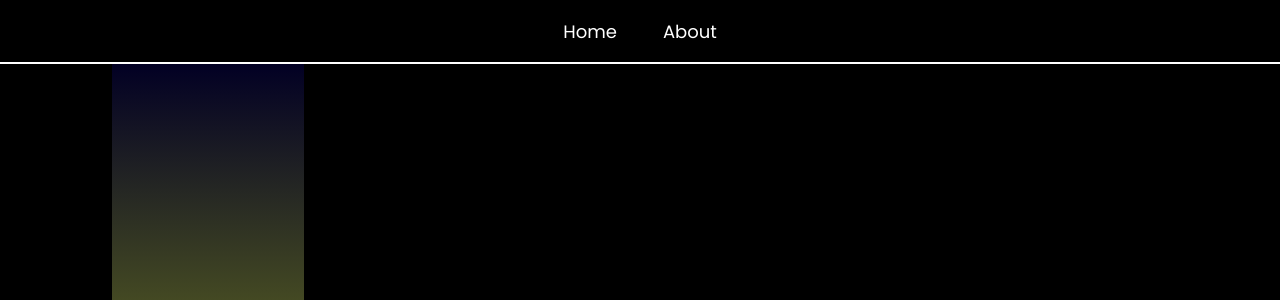
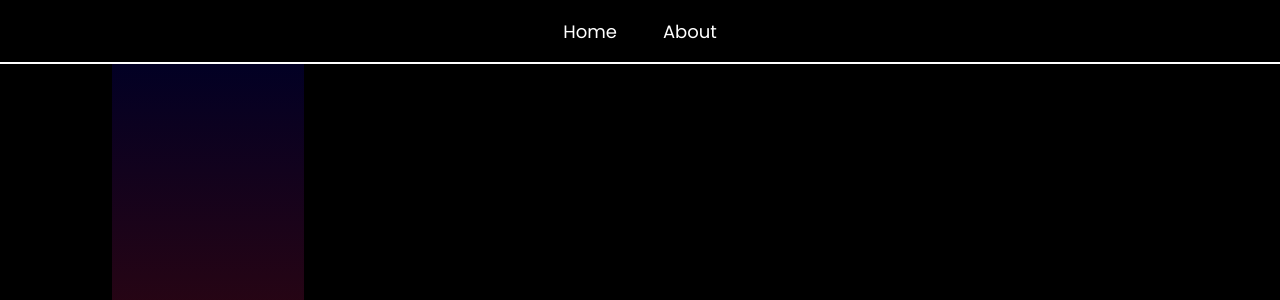
Before and after one commit to CSS-Hashira/portfolio, a plain HTML site: page index.html in a window 1280 px wide. Shown: the top 300 px of the page. Drawn offline with Linux system fonts and the light colour scheme.

Commit message:
Update style.css

```diff
--- a/style.css
+++ b/style.css
@@ -36,7 +36,7 @@ ul li:hover{
     justify-content: space-around;
 }
 .sword{
-    background: linear-gradient(180deg, rgba(2,0,36,1) 0%, rgba(224,247,32,1) 100%, rgba(205,250,102,1) 100%);
+    background: linear-gradient(180deg, rgba(2,0,36,1) 0%, rgba(66,8,8,1) 53%, rgba(247,32,32,1) 100%);
     height: 100%;
     width: 15vw;
 }
```
